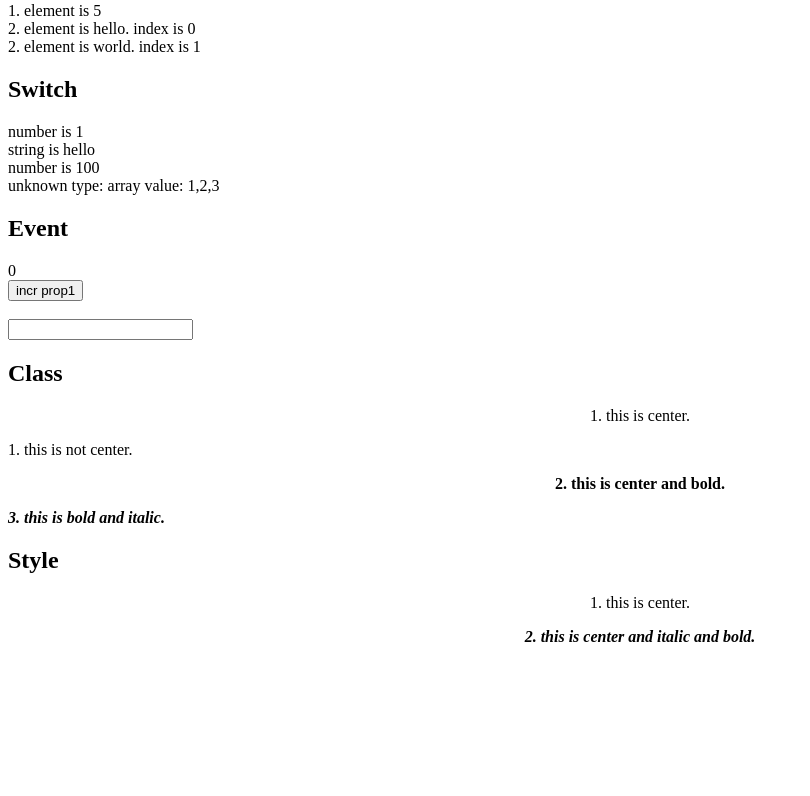
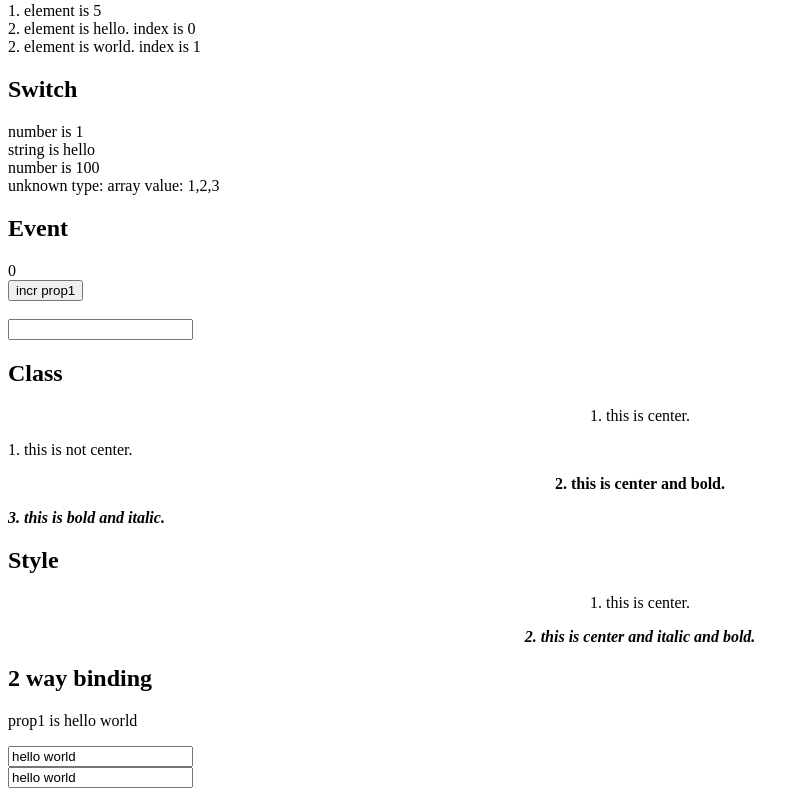
Before and after one commit to nirasan/angular-template-example, an Angular app: page / in a window 1280 px wide. Shown: the part 508-1304 px from the top of the page, without its empty margins (0-810 px from the left). Before the commit the page ends 1170 px from the top, so only its background shows below. Built offline with nearby package versions, Linux system fonts and the light colour scheme.

Commit message:
impl ngmodel example

```diff
--- a/src/app/app.component.html
+++ b/src/app/app.component.html
@@ -6,3 +6,4 @@
 <app-comp6></app-comp6>
 <app-comp7></app-comp7>
 <app-comp8></app-comp8>
+<app-comp9></app-comp9>
--- a/src/app/app.module.ts
+++ b/src/app/app.module.ts
@@ -11,6 +11,7 @@ import {Comp5Component} from './comp5.component';
 import {Comp6Component} from './comp6.component';
 import {Comp7Component} from './comp7.component';
 import {Comp8Component} from './comp8.component';
+import {Comp9Component} from './comp9.component';
 
 @NgModule({
   declarations: [
@@ -22,7 +23,8 @@ import {Comp8Component} from './comp8.component';
     Comp5Component,
     Comp6Component,
     Comp7Component,
-    Comp8Component
+    Comp8Component,
+    Comp9Component
   ],
   imports: [
     BrowserModule,
--- /dev/null
+++ b/src/app/comp9.component.ts
@@ -0,0 +1,20 @@
+import {Component} from '@angular/core';
+
+@Component({
+  selector: 'app-comp9',
+  template: `
+    <h2>2 way binding</h2>
+
+    <div>
+      <p>prop1 is {{ prop1 }}</p>
+
+      <input [value]="prop1" (input)="prop1 = $event.target.value">
+      <br />
+
+      <input [(ngModel)]="prop1">
+    </div>
+  `
+})
+export class Comp9Component {
+  prop1 = 'hello world';
+}
```
Also changed, not shown: 1 other file (tests, documents, lock files or other folders).
